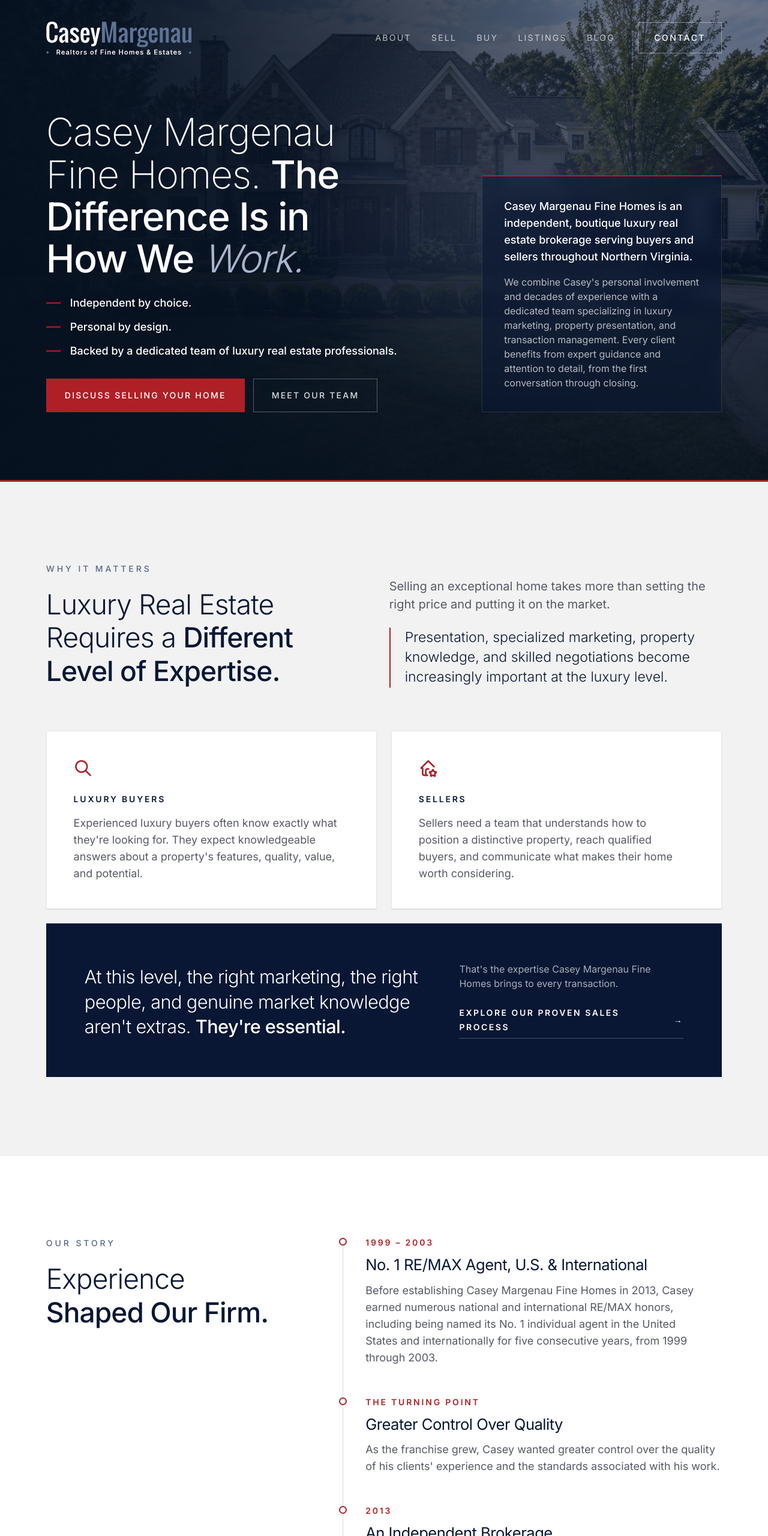
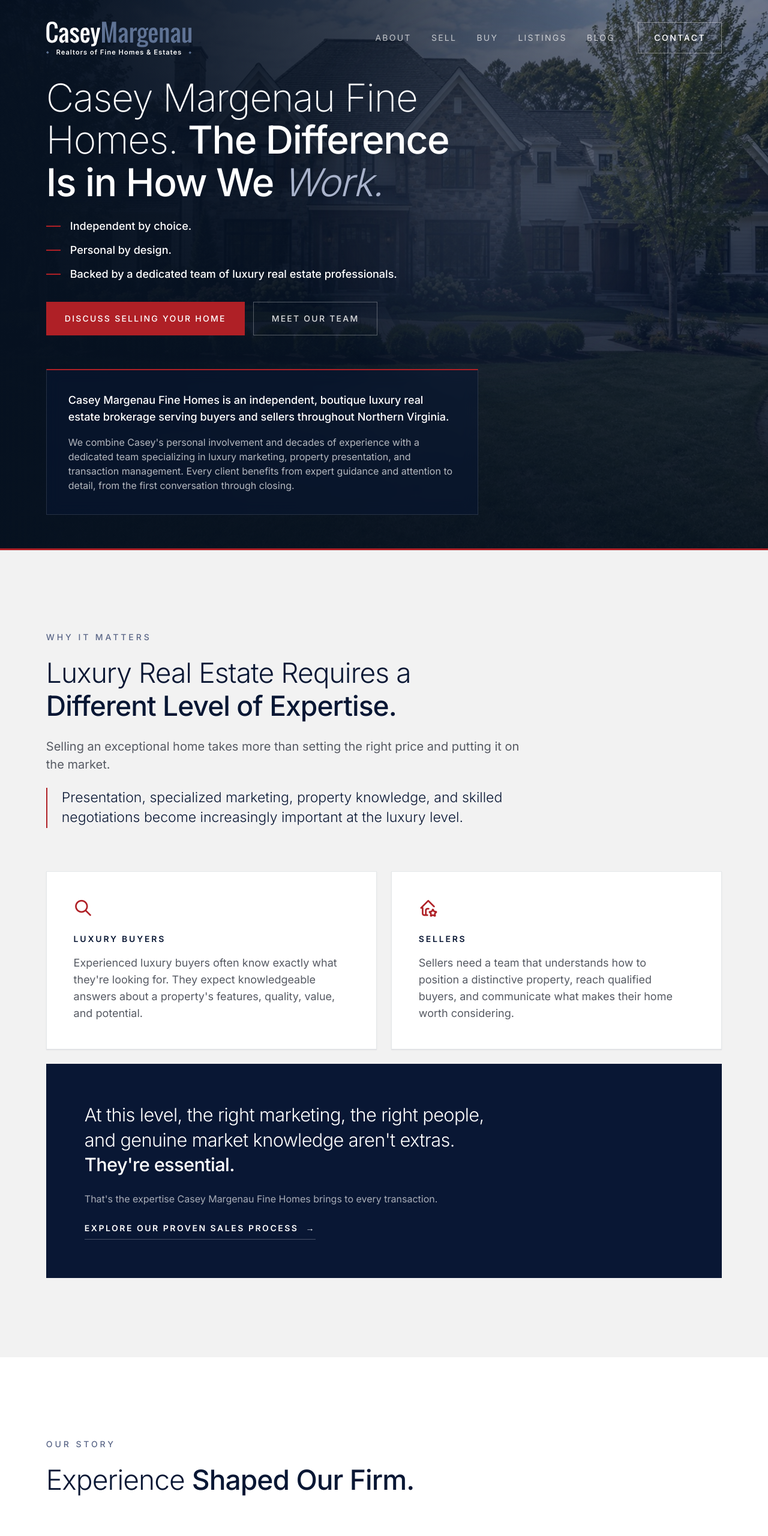
Before and after one commit to imageworksc/casey_margenau, a plain HTML site: page index.html in a window 1280 px wide. Shown: the top 2560 px of the page at 60% size. Drawn offline with Linux system fonts and the light colour scheme.

Commit message:
Text always under its title: no title/text side-by-side columns
Section heads, the expertise band, the story timeline, the value block,
the team sign-off and the hero card now stack in one column; cards keep
their grids (each card has its title above its text).

Co-Authored-By: Claude Opus 5.5 <noreply@anthropic.com>

```diff
--- a/css/main.css
+++ b/css/main.css
@@ -6,7 +6,7 @@
     3. Atoms (layout shell, kicker, buttons, text link)
     4. Motion (reveals, image wipe, keyframes)
     5. Nav
-    6. Hero (headline + promise + CTAs, the firm in a card)
+    6. Hero (headline, promise, CTAs, the firm in a card below)
     7. Shared section patterns (split head, lead, statement)
     8. Expertise (buyer / seller cards, closing band)
     9. Our Story (timeline)
@@ -342,11 +342,8 @@ body { margin: 0; }
 }
 
 .hero-inner { position: relative; z-index: 3; max-width: var(--maxw); margin: 0 auto; width: 100%; }
-/* two columns: headline, promise and CTAs left; the firm in a card right */
-.hero-grid {
-  display: grid; grid-template-columns: minmax(0, 1fr) minmax(0, 40rem);
-  gap: clamp(4rem, 6vw, 8rem); align-items: end;
-}
+/* one column: headline → promise → CTAs, the firm in a card underneath */
+.hero-grid { display: grid; grid-template-columns: minmax(0, 1fr); gap: clamp(4rem, 5vw, 5.6rem); justify-items: start; }
 .hero-l-in { max-width: 72rem; }
 
 .hero h1 {
@@ -368,7 +365,7 @@ body { margin: 0; }
 
 /* the firm, in a frosted card over the photo */
 .hero-card {
-  padding: clamp(2.8rem, 3vw, 3.6rem);
+  max-width: 72rem; padding: clamp(2.8rem, 3vw, 3.6rem);
   background: rgba(9,23,52,0.55); backdrop-filter: blur(1.2rem);
   border: 0.1rem solid rgba(255,255,255,0.12); border-top: 0.2rem solid var(--cr);
   font-size: var(--text-md); line-height: var(--lh-md); color: rgba(255,255,255,0.7);
@@ -376,7 +373,7 @@ body { margin: 0; }
 .hero-card p + p { margin-top: 1.6rem; }
 .hero-card .hero-card-lead { font-size: var(--text-lg); line-height: var(--lh-lg); font-weight: 500; color: #fff; }
 
-/* load choreography: photo → headline → promise → CTAs + card → nav */
+/* load choreography: photo → headline → promise → CTAs → card → nav */
 .hero .reveal.in { animation: riseIn 1.1s var(--ease-out) both; }
 .hero h1.reveal.in { animation-delay: .2s; }
 .hero .hero-promise.reveal.in { animation-delay: .35s; }
@@ -386,12 +383,10 @@ body { margin: 0; }
 
 /* ══════════ 7. SHARED SECTION PATTERNS ══════════ */
 
-/* section head: kicker + title left, lead copy right */
-.split-head {
-  display: grid; grid-template-columns: 1fr 1.15fr; gap: clamp(4rem, 7vw, 9.6rem); align-items: end;
-  margin-bottom: clamp(4.8rem, 6vw, 7.2rem);
-}
+/* section head: kicker, title, and the lead copy underneath — never beside it */
+.split-head { max-width: 80rem; margin-bottom: clamp(4.8rem, 6vw, 7.2rem); }
 .split-head h2 { margin-top: 2rem; }
+.split-head > * + * { margin-top: 2.4rem; }
 .lead-p { font-size: var(--text-xl); line-height: var(--lh-xl); color: var(--text2); }
 .cm-section.dark .lead-p { color: #fff; }
 
@@ -419,20 +414,20 @@ body { margin: 0; }
 
 /* closing band: the claim large, the sign-off and link beside it */
 .band {
-  display: grid; grid-template-columns: 1.5fr 1fr; gap: clamp(3.2rem, 5vw, 6.4rem); align-items: end;
   margin-top: 2.4rem; padding: clamp(4rem, 5vw, 6.4rem);
   background: var(--navy);
 }
-.band-em { font-size: clamp(2.4rem, 2.4vw, 3.2rem); line-height: 1.35; font-weight: 300; letter-spacing: var(--h-track); color: #fff; }
+.band-em { max-width: 80rem; font-size: clamp(2.4rem, 2.4vw, 3.2rem); line-height: 1.35; font-weight: 300; letter-spacing: var(--h-track); color: #fff; }
 .band-em strong { font-weight: 500; }
+.band-side { margin-top: 2.4rem; }
 .band-side p { margin-bottom: 2.4rem; font-size: var(--text-md); line-height: var(--lh-md); color: rgba(255,255,255,0.65); }
 .band a:focus-visible { outline-color: #fff; }
 
 
 /* ══════════ 9. OUR STORY — timeline ══════════ */
-.story { display: grid; grid-template-columns: 1fr 1.6fr; gap: clamp(4rem, 7vw, 9.6rem); align-items: start; }
-.story-head { position: sticky; top: 12rem; }
+.story-head { margin-bottom: clamp(4.8rem, 6vw, 7.2rem); }
 .story-head h2 { margin-top: 2rem; }
+.timeline { max-width: 80rem; }
 
 .timeline { position: relative; list-style: none; padding-left: 4.4rem; }
 .timeline::before { content: ''; position: absolute; left: 0.6rem; top: 0.8rem; bottom: 0.8rem; width: 0.1rem; background: var(--line-2); }
@@ -473,7 +468,7 @@ body { margin: 0; }
 .pstep-body { font-size: var(--text-md); line-height: var(--lh-md); font-weight: 300; color: rgba(255,255,255,0.6); }
 
 .team-foot {
-  display: flex; flex-wrap: wrap; align-items: center; justify-content: space-between; gap: 2.4rem 4.8rem;
+  display: flex; flex-direction: column; align-items: flex-start; gap: 2.4rem;
   margin-top: clamp(4rem, 5vw, 5.6rem);
 }
 .team-foot p { max-width: 64rem; font-size: var(--text-lg); line-height: var(--lh-lg); font-weight: 400; color: #fff; }
@@ -534,10 +529,8 @@ body { margin: 0; }
 .area:hover .arr { transform: translateX(0.6rem); }
 
 /* what sets value: the claim, the factors as chips, the experience line */
-.value {
-  display: grid; grid-template-columns: 1fr 1fr; gap: clamp(4rem, 7vw, 9.6rem); align-items: start;
-  margin-top: clamp(4.8rem, 6vw, 7.2rem);
-}
+.value { max-width: 80rem; margin-top: clamp(4.8rem, 6vw, 7.2rem); }
+.value-side { margin-top: 4rem; }
 .value-q { margin-bottom: 2.8rem; font-size: clamp(2.4rem, 2.4vw, 3.2rem); line-height: 1.3; font-weight: 300; letter-spacing: var(--h-track); color: var(--navy); }
 .chips { list-style: none; display: flex; flex-wrap: wrap; gap: 1rem; }
 .chips li {
@@ -772,17 +765,9 @@ body { margin: 0; }
   #nav.menu-open .nav-btn { transition-delay: .38s; }
   body.menu-open { overflow: hidden; }
 
-  /* hero: the card drops under the CTAs */
   .hero { min-height: auto; padding-top: 14rem; }
-  .hero-grid { grid-template-columns: minmax(0, 1fr); gap: 4.8rem; }
-  .hero-card { max-width: 64rem; }
 
   /* single-column splits */
-  .split-head, .band, .story, .value { grid-template-columns: minmax(0, 1fr); }
-  .split-head { gap: 2.4rem; align-items: start; }
-  .band { gap: 2.4rem; }
-  .story { gap: 4rem; }
-  .story-head { position: static; }
   .areas { grid-template-columns: 1fr 1fr; }
   .prop-split, .blog-single { grid-template-columns: minmax(0, 1fr); }
   .prop-frame { max-width: 46rem; }
--- a/index.html
+++ b/index.html
@@ -16,7 +16,7 @@
 <link rel="preconnect" href="https://fonts.gstatic.com" crossorigin>
 <link href="https://cdn.jsdelivr.net/npm/@tabler/icons-webfont@3.48.0/dist/tabler-icons.min.css" rel="stylesheet">
 <link href="https://fonts.googleapis.com/css2?family=Inter:wght@200;300;400;500;600;700&display=swap" rel="stylesheet">
-<link rel="stylesheet" href="css/main.css?v=20261123d">
+<link rel="stylesheet" href="css/main.css?v=20261123e">
 </head>
 <body>
 <!-- Stands in for the Drupal field the page is rendered in. See README. -->
@@ -52,7 +52,7 @@
 
 <main id="cm-main" class="html-wrapper">
 
-<!-- HERO — headline, three-part promise and CTAs left; the firm in a card right -->
+<!-- HERO — headline, three-part promise, CTAs; the firm in a card below -->
 <section class="hero">
   <div class="hero-bg hero-bg--stone" data-parallax="0.15"></div>
   <div class="hero-glow"></div>
```
Also changed, not shown: option-1.html (+2 -2 lines), option-2.html (+2 -2 lines), original.html (+2 -2 lines).
